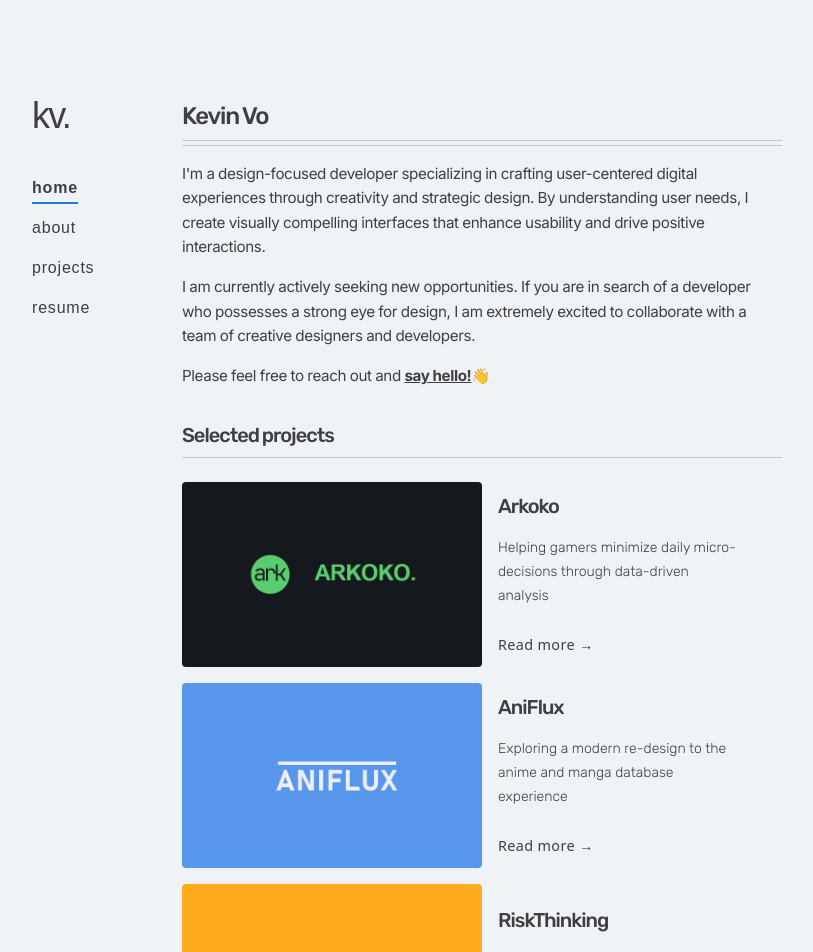
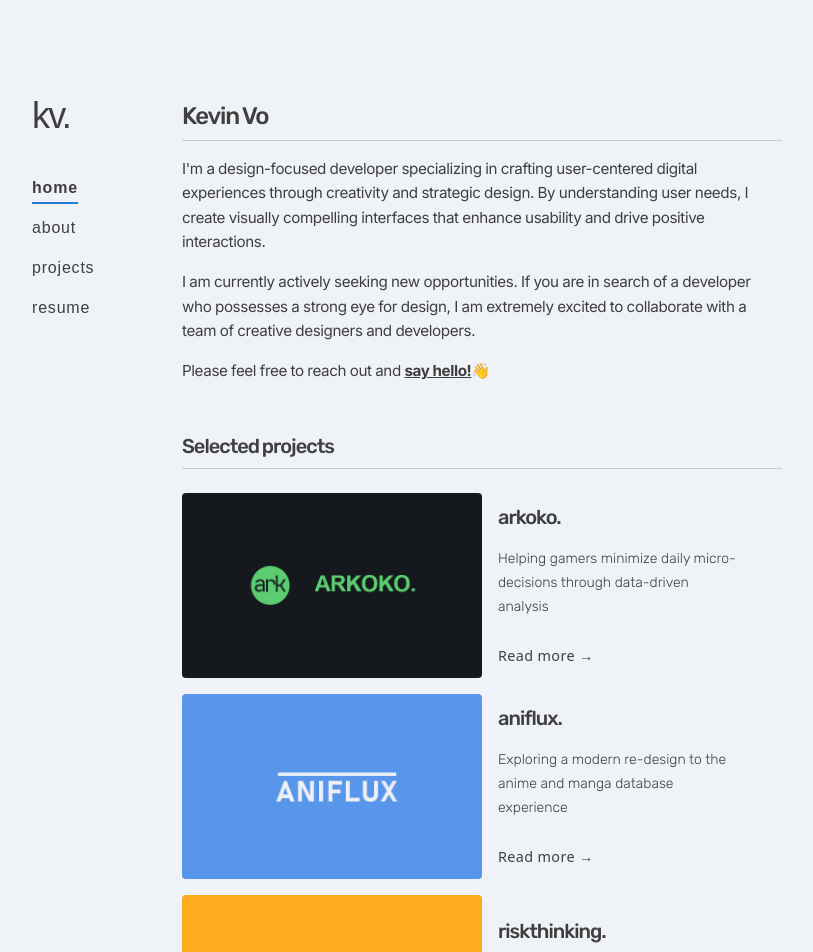
Before and after one commit to Yezo/portfolio-v2, a Next.js app: page / in a window 1280 px wide. Shown: the top 952 px of the page, without its empty margins (160-973 px from the left). Built offline with nearby package versions, Linux system fonts and the light colour scheme; a web font is replaced by a local one.

Commit message:
remove underline + edit text

```diff
--- a/src/app/page.tsx
+++ b/src/app/page.tsx
@@ -14,10 +14,9 @@
 export default function Home() {
   return (
     <MainContainer>
-      <div className="border-b border-[#2b2b2b]/20 pb-1 dark:border-[#fff]/20">
-        <TitleH1>{`Kevin Vo `}</TitleH1>
-      </div>
-      <section className="mb-8 mt-4">
+      <TitleH1>{`Kevin Vo`}</TitleH1>
+
+      <section className="mb-12 mt-4">
         <Paragraph>{`I'm a design-focused developer specializing in crafting user-centered digital experiences through creativity and strategic design. By understanding user needs, I create visually compelling interfaces that enhance usability and drive positive interactions. `}</Paragraph>
         <Paragraph>{`I am currently actively seeking new opportunities. If you are in search of a developer who possesses a strong eye for design, I am extremely excited to collaborate with a team of creative designers and developers.`}</Paragraph>
         <Paragraph>
@@ -35,25 +34,26 @@
       </section>
 
       <TitleH2>Selected projects</TitleH2>
+
       <div className="mt-6">
         <ProjectBox
           imageURL={arkoko}
           imageALT="Picture of Arkoko's brand logo"
-          title="Arkoko"
+          title="arkoko."
           description="Helping gamers minimize daily micro-decisions through data-driven analysis"
           caseLink="/projects/arkoko"
         />
         <ProjectBox
           imageURL={aniflux}
           imageALT="Picture of AniFlux's brand logo"
-          title="AniFlux"
+          title="aniflux."
           description="Exploring a modern re-design to the anime and manga database experience"
           caseLink="/projects/aniflux"
         />
         <ProjectBox
           imageURL={riskthinking}
           imageALT="Picture of riskthinking's brand logo"
-          title="RiskThinking"
+          title="riskthinking."
           description="Work sample for riskthinking.ai visualizing climate risk datasets"
           caseLink="/projects/riskthinking"
         />
```
